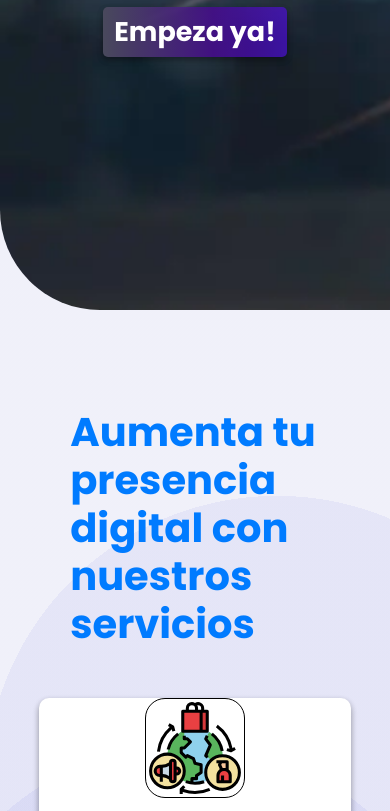
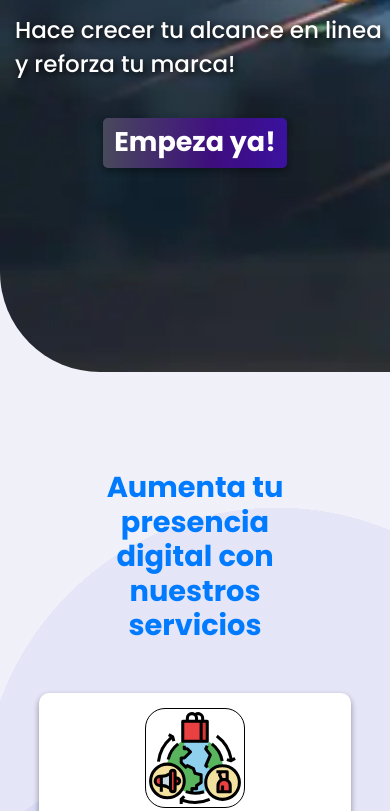
Before and after one commit to Adremess/meligise-marketing-digital, a website: page index.html in a window 390 px wide. Shown: the part 477-1288 px from the top of the page. Drawn offline with nearby package versions, Linux system fonts and the light colour scheme.

Commit message:
Responsivo dispositivos S

```diff
--- a/scss/_generales.scss
+++ b/scss/_generales.scss
@@ -68,6 +68,9 @@ a:hover {
   background-image: url('../assets/marketing-digital.jpg');
   width: 100%;
   height: 75vh;
+  @include screenSize-down(s) {
+    margin-top: 23% !important;
+  }
   @include screenSize-down(md) {
     height: 90vh;
   }
@@ -92,6 +95,9 @@ a:hover {
   color: white;
   font-weight: bold;
   text-shadow: 2px 2px 7px black;
+  @include screenSize-down(s) {
+    margin-left: 15px;
+  }
 }
 
 .hero__section p {
@@ -99,6 +105,9 @@ a:hover {
   padding-top: 50px;
   color: white;
   text-shadow: 2px 2px 7px black;
+  @include screenSize-down(s) {
+    margin-left: 15px;
+  }
 }
 
 .boton__consulta--cta {
--- a/scss/_section.scss
+++ b/scss/_section.scss
@@ -8,6 +8,12 @@
     justify-content: space-evenly;
   }
   &__title {
+    @include screenSize-down(s) {
+      h2 {
+        font-size: 1.8rem !important;
+        text-align: center;
+      }
+    }
     width: 50%;
     h2 {
       @include toRem(40);
@@ -38,6 +44,9 @@
     height: 100px;
     border: 1px solid black;
     border-radius: 20px;
+    @include screenSize-down(s) {
+      margin-top: 15px;
+    }
   }
   &__h3 {
     font-weight: bold;
--- a/scss/_testimoniales.scss
+++ b/scss/_testimoniales.scss
@@ -11,4 +11,15 @@
       }
     }
   }
+  @include screenSize-down(s) {
+    margin-top: 23%;
+    .carousel-caption {
+      h5 {
+        font-size: 2rem;
+      }
+      p {
+        font-size: 1rem;
+      }
+    }
+  }
 }
--- a/scss/nosotros.scss
+++ b/scss/nosotros.scss
@@ -15,6 +15,9 @@ $main-blue-rgb-015: rgba(0, 118, 189, 0.1) !default;
     .postcard__img {
       max-height: 300px !important;
     }
+  }
+  @include screenSize-down(s) {
+    margin-top: 23%;
   }
 }
 
```
Also changed, not shown: pages/testimoniales.html (+3 -3 lines), css/styles.css.
